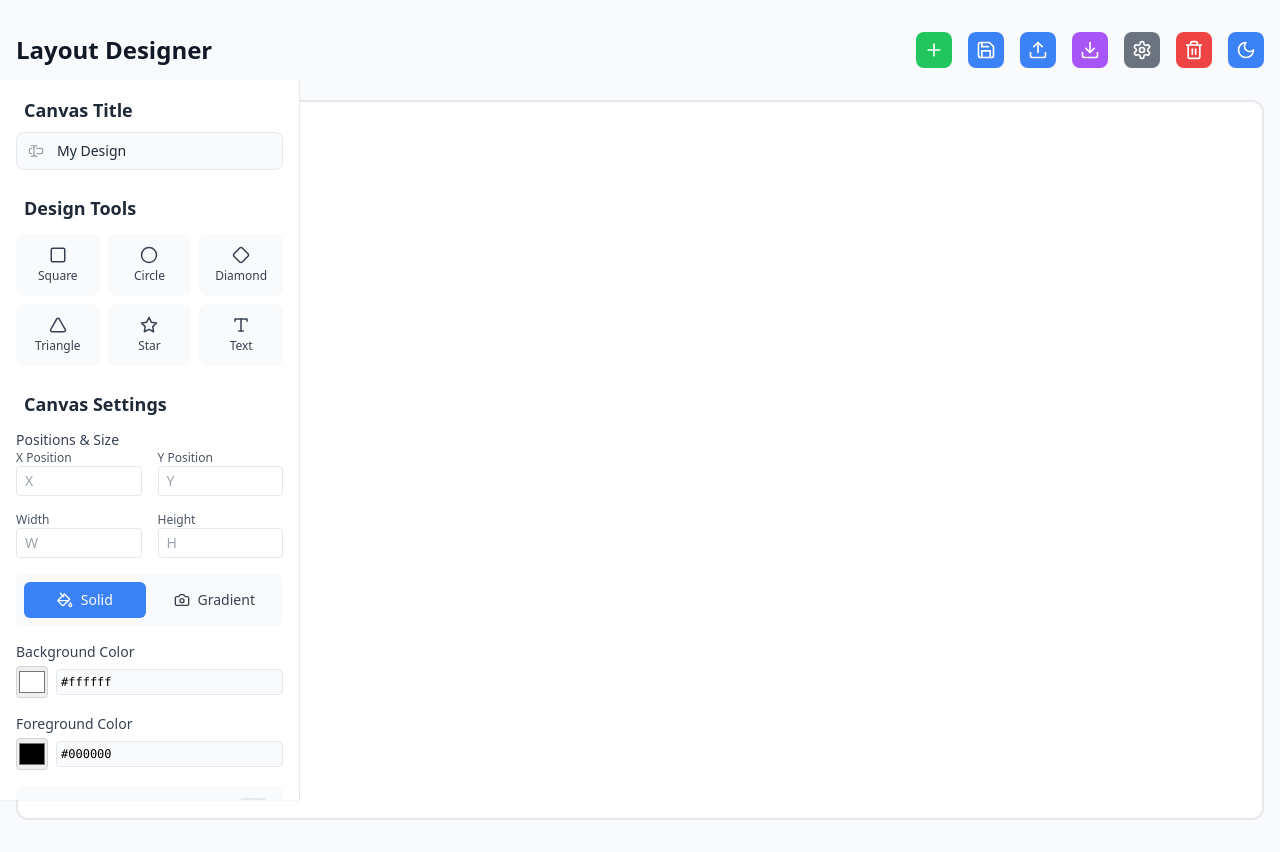
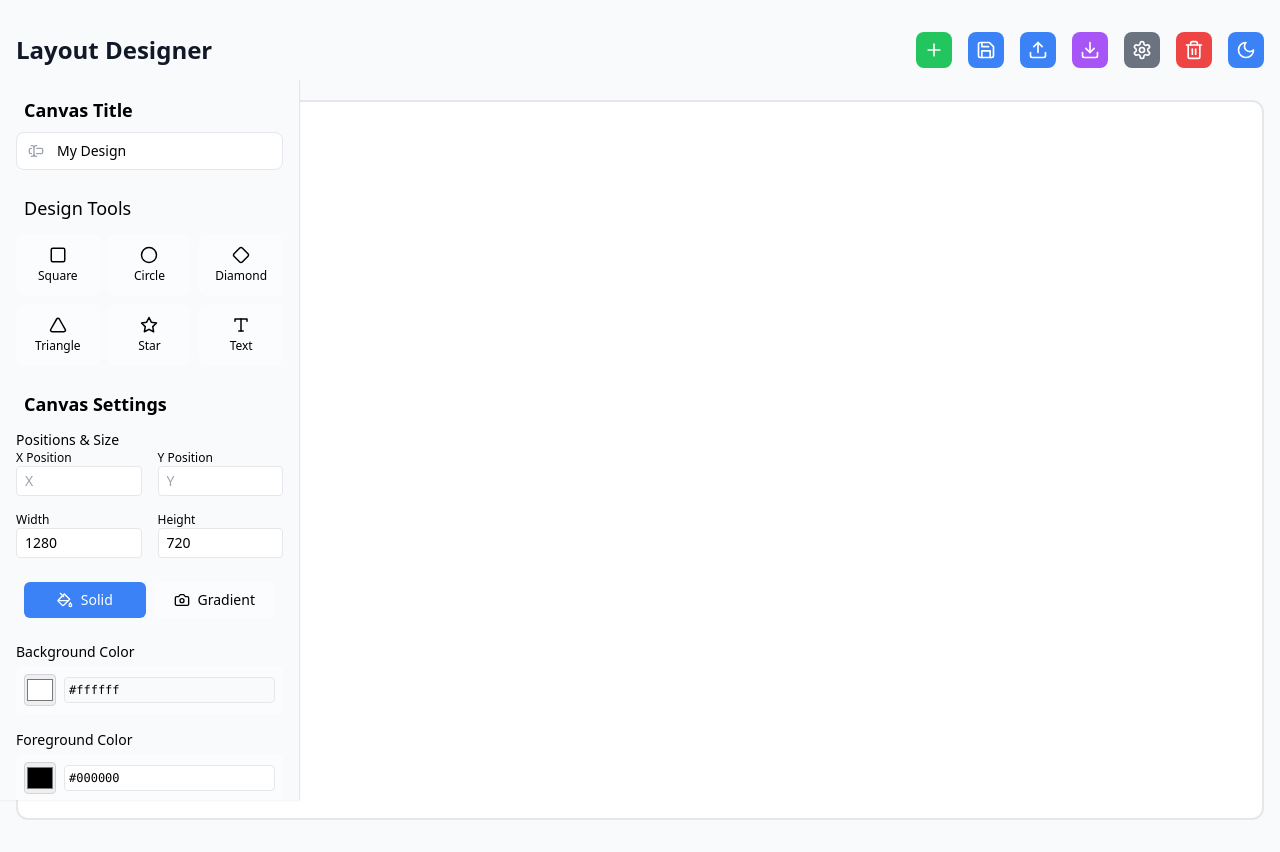
Before and after one commit to shreesanjai/LayoutApp, a React (Vite) app: page / in a window 1280 px wide. Built offline with nearby package versions, Linux system fonts and the light colour scheme.

Commit message:
refactor: rename RightSidebar to LeftSidebar and feat: add dark theme support

```diff
--- a/src/App.tsx
+++ b/src/App.tsx
@@ -3,7 +3,7 @@ import DrawingCanvas from './components/DrawingCanvas';
 import { PanelProvider } from './context/PanelContext';
 import { PanelIOProvider } from './context/PanelIOContext';
 import { CanvasSettingsProvider } from './context/CanvasSettingsContext';
-import RightSideBar from './components/RightSidebar';
+import RightSideBar from './components/LeftSidebar';
 
 
 function App() {
--- a/src/components/RightSidebar.tsx
+++ b/src/components/LeftSidebar.tsx
@@ -2,9 +2,9 @@ import { Moon, Sun, Square, Circle, Diamond, Triangle, Star, Type, LayoutGrid, C
 import { useState } from 'react';
 import { usePanel } from '../context/PanelContext';
 import { useCanvasSettings } from '../context/CanvasSettingsContext';
+import { useTheme } from '../context/ThemeContext';
 
-function RightSideBar() {
-    const [theme, setTheme] = useState<'light' | 'dark'>('light');
+function LeftSideBar() {
     const [canvasTitle, setCanvasTitle] = useState('My Design');
     const [bgType, setBgType] = useState<'solid' | 'gradient'>('solid');
     const [gradientColors, setGradientColors] = useState({
@@ -13,6 +13,7 @@ function RightSideBar() {
     });
 
     const { addPanel } = usePanel();
+    const { theme, toggleTheme } = useTheme();
     const {
         canvasBgColor,
         canvasWidth,
@@ -45,17 +46,17 @@ function RightSideBar() {
     };
 
     return (
-        <div className='w-[300px] h-[90%] flex flex-col gap-6 p-4 fixed top-20 left-0 bg-white dark:bg-gray-800 border-r border-gray-200 dark:border-gray-700 shadow-sm z-10 overflow-scroll ' >
+        <div className={`w-[300px] h-[90%] flex flex-col gap-6 p-4 fixed top-20 left-0 ${theme === 'dark' ? 'bg-gray-900 text-white' : 'bg-gray-50 text-black'}  border-r border-gray-200 shadow-sm z-10 overflow-scroll `} >
             {/* Canvas Title */}
             <div className='w-full'>
-                <h2 className='text-lg font-semibold text-gray-800 dark:text-white mb-2 px-2'>Canvas Title</h2>
-                <div className='relative'>
+                <h2 className='text-lg font-semibold mb-2 px-2'>Canvas Title</h2>
+                <div className={`relative`}>
                     <TextCursorInput className='absolute left-3 top-1/2 transform -translate-y-1/2 h-4 w-4 text-gray-400' />
                     <input
                         type='text'
                         value={canvasTitle}
                         onChange={(e) => setCanvasTitle(e.target.value)}
-                        className='w-full pl-10 pr-3 py-2 bg-gray-50 dark:bg-gray-700 border border-gray-200 dark:border-gray-600 rounded-lg text-sm text-gray-800 dark:text-gray-200 focus:outline-none focus:ring-2 focus:ring-blue-500 focus:border-transparent'
+                        className='w-full pl-10 pr-3 py-2 border rounded-lg text-sm focus:outline-none focus:ring-2 focus:ring-blue-500 focus:border-transparent'
                         placeholder='Enter canvas title'
                     />
                 </div>
@@ -63,18 +64,17 @@ function RightSideBar() {
 
             {/* Tools Section */}
             <div className='w-full'>
-                <h2 className='text-lg font-semibold text-gray-800 dark:text-white mb-3 px-2'>Design Tools</h2>
+                <h2 className='text-lg font-semibol mb-3 px-2'>Design Tools</h2>
                 <div className='grid grid-cols-3 gap-2'>
                     {tools.map((tool) => (
                         <button
                             key={tool.id}
-                            className={`flex flex-col items-center justify-center p-3 rounded-lg transition-all
-                                 bg-gray-50 dark:bg-gray-700 hover:bg-[#1f2935] dark:hover:bg-gray-600' hover:border border-white}`}
+                            className={`flex flex-col items-center justify-center p-3 rounded-lg transition-all ${theme === 'dark' ? 'bg-[#374151] text-white' : 'bg-[#fff5] text-black'}`}
                             title={tool.name}
                             onClick={() => addPanel(tool.name.toLowerCase())}
                         >
-                            <div className='text-gray-700 dark:text-gray-200'>{tool.icon}</div>
-                            <span className='text-xs mt-1 text-gray-700 dark:text-gray-300'>{tool.name}</span>
+                            <div>{tool.icon}</div>
+                            <span className='text-xs mt-1'>{tool.name}</span>
                         </button>
                     ))}
                 </div>
@@ -82,15 +82,15 @@ function RightSideBar() {
 
             {/* Canvas Settings Section */}
             <div className='w-full'>
-                <h2 className='text-lg font-semibold text-gray-800 dark:text-white mb-3 px-2'>Canvas Settings</h2>
+                <h2 className='text-lg font-semibold mb-3 px-2'>Canvas Settings</h2>
 
                 <div className="space-y-4">
-                    <div className='block text-sm font-medium text-gray-700 dark:text-gray-300 mb-1'>
+                    <div className='block text-sm font-medium mb-1'>
                         <h2>Positions & Size</h2>
                         <div className="grid grid-cols-2 gap-4">
                             {/* X Position */}
                             <div className="flex flex-col">
-                                <label htmlFor="x-position" className="text-xs text-gray-600">X Position</label>
+                                <label htmlFor="x-position" className="text-xs">X Position</label>
                                 <input
                                     id="x-position"
                                     type="number"
@@ -101,34 +101,40 @@ function RightSideBar() {
 
                             {/* Y Position */}
                             <div className="flex flex-col">
-                                <label htmlFor="y-position" className="text-xs text-gray-600">Y Position</label>
+                                <label htmlFor="y-position" className="text-xs">Y Position</label>
                                 <input
                                     id="y-position"
                                     type="number"
                                     className="border rounded px-2 py-1 text-sm"
                                     placeholder="Y"
+
                                 />
                             </div>
 
                             {/* Width */}
                             <div className="flex flex-col">
-                                <label htmlFor="width" className="text-xs text-gray-600">Width</label>
+                                <label htmlFor="width" className="text-xs">Width</label>
                                 <input
+                                maxLength={1280}
                                     id="width"
                                     type="number"
                                     className="border rounded px-2 py-1 text-sm"
                                     placeholder="W"
+                                    value={canvasWidth}
+                                    onChange={(e)=>setCanvasWidth(Number(e.currentTarget.value))}
                                 />
                             </div>
 
                             {/* Height */}
                             <div className="flex flex-col">
-                                <label htmlFor="height" className="text-xs text-gray-600">Height</label>
+                                <label htmlFor="height" className="text-xs">Height</label>
                                 <input
                                     id="height"
                                     type="number"
                                     className="border rounded px-2 py-1 text-sm"
                                     placeholder="H"
+                                     value={canvasHeight}
+                                    onChange={(e)=> setCanvasHeight(Number(e.currentTarget.value))}
                                 />
                             </div>
                         </div>
@@ -136,17 +142,17 @@ function RightSideBar() {
 
 
                     {/* Background Type Toggle */}
-                    <div className="flex items-center gap-2 p-2 rounded-lg bg-gray-50 dark:bg-gray-700">
+                    <div className="flex items-center gap-2 p-2 rounded-lg">
                         <button
                             onClick={() => setBgType('solid')}
-                            className={`flex-1 py-2 rounded-md flex items-center justify-center gap-2 text-sm ${bgType === 'solid' ? 'bg-blue-500 text-white' : 'text-gray-700 dark:text-gray-300'}`}
+                            className={`flex-1 py-2 rounded-md flex items-center justify-center gap-2 text-sm ${bgType === 'solid' ? 'bg-blue-500 text-white' : `${theme == 'dark' ? 'bg-[#374151] text-white' : 'bg-[#fff5] text-black'}`}`}
                         >
                             <PaintBucket size={16} />
                             Solid
                         </button>
                         <button
                             onClick={() => setBgType('gradient')}
-                            className={`flex-1 py-2 rounded-md flex items-center justify-center gap-2 text-sm ${bgType === 'gradient' ? 'bg-blue-500 text-white' : 'text-gray-700 dark:text-gray-300'}`}
+                            className={`flex-1 py-2 rounded-md flex items-center justify-center gap-2 text-sm ${bgType === 'gradient' ? 'bg-blue-500 text-white' : `${theme == 'dark' ? 'bg-[#374151] text-white' : 'bg-[#fff5] text-black'}`}`}
                         >
                             <Camera size={16} />
                             Gradient
@@ -157,55 +163,55 @@ function RightSideBar() {
                     {/* Color Pickers based on background type */}
                     {bgType === 'solid' ? (
                         <div>
-                            <label className="block text-sm font-medium text-gray-700 dark:text-gray-300 mb-1">Background Color</label>
-                            <div className="flex items-center gap-2">
+                            <label className="block text-sm font-medium mb-1">Background Color</label>
+                            <div className={`flex items-center gap-2 ${theme == 'dark' ? 'bg-[#374151] text-white' : 'bg-[#fff5] text-black'} p-2 rounded-md`}>
                                 <input
                                     type="color"
                                     value={canvasBgColor}
                                     onChange={(e) => setCanvasBgColor(e.target.value)}
-                                    className="w-8 h-8 rounded border border-gray-300 dark:border-gray-600 cursor-pointer"
+                                    className="w-8 h-8 rounded border border-gray-300 cursor-pointer"
                                 />
                                 <input
                                     type="text"
                                     value={canvasBgColor}
                                     onChange={(e) => setCanvasBgColor(e.target.value)}
-                                    className="flex-1 text-xs font-mono p-1 bg-gray-50 dark:bg-gray-700 border border-gray-200 dark:border-gray-600 rounded"
+                                    className="flex-1 text-xs font-mono p-1 bg-gray-50 border border-gray-200 rounded"
                                 />
                             </div>
                         </div>
                     ) : (
                         <div className="space-y-2">
                             <div>
-                                <label className="block text-sm font-medium text-gray-700 dark:text-gray-300 mb-1">Gradient Start</label>
+                                <label className="block text-sm font-medium  mb-1">Gradient Start</label>
                                 <div className="flex items-center gap-2">
                                     <input
                                         type="color"
                                         value={gradientColors.start}
                                         onChange={(e) => handleGradientColorChange('start', e.target.value)}
-                                        className="w-8 h-8 rounded border border-gray-300 dark:border-gray-600 cursor-pointer"
+                                        className="w-8 h-8 rounded border border-gray-300 cursor-pointer"
                                     />
                                     <input
                                         type="text"
                                         value={gradientColors.start}
                                         onChange={(e) => handleGradientColorChange('start', e.target.value)}
-                                        className="flex-1 text-xs font-mono p-1 bg-gray-50 dark:bg-gray-700 border border-gray-200 dark:border-gray-600 rounded"
+                                        className="flex-1 text-xs font-mono p-1 border border-gray-2000 rounded"
                                     />
                                 </div>
                             </div>
                             <div>
-                                <label className="block text-sm font-medium text-gray-700 dark:text-gray-300 mb-1">Gradient End</label>
-                                <div className="flex items-center gap-2">
+                                <label className="block text-sm font-medium  mb-1">Gradient End</label>
+                                <div className={`flex items-center gap-2 ${theme == 'dark' ? 'bg-[#374151] text-white' : 'bg-[#fff5] text-black'} p-2 rounded-md`}>
                                     <input
                                         type="color"
                                         value={gradientColors.end}
                                         onChange={(e) => handleGradientColorChange('end', e.target.value)}
-                                        className="w-8 h-8 rounded border border-gray-300 dark:border-gray-600 cursor-pointer"
+                                        className="w-8 h-8 rounded border border-gray-300 cursor-pointer"
                                     />
                                     <input
                                         type="text"
                                         value={gradientColors.end}
                                         onChange={(e) => handleGradientColorChange('end', e.target.value)}
-                                        className="flex-1 text-xs font-mono p-1 bg-gray-50 dark:bg-gray-700 border border-gray-200 dark:border-gray-600 rounded"
+                                        className="flex-1 text-xs font-mono p-1\0  rounded"
                                     />
                                 </div>
                             </div>
@@ -214,29 +220,29 @@ function RightSideBar() {
 
                     {/* Foreground Color */}
                     <div>
-                        <label className="block text-sm font-medium text-gray-700 dark:text-gray-300 mb-1">Foreground Color</label>
-                        <div className="flex items-center gap-2">
+                        <label className="block text-sm font-medium mb-1">Foreground Color</label>
+                        <div className={`flex items-center gap-2 ${theme == 'dark' ? 'bg-[#374151] text-white' : 'bg-[#fff5] text-black'} p-2 rounded-md`}>
                             <input
                                 type="color"
                                 value={canvasFgColor}
                                 onChange={(e) => setCanvasFgColor(e.target.value)}
-                                className="w-8 h-8 rounded border border-gray-300 dark:border-gray-600 cursor-pointer"
+                                className={`w-8 h-8 rounded border border-gray-300 cursor-pointer  `}
                             />
                             <input
                                 type="text"
                                 value={canvasFgColor}
                                 onChange={(e) => setCanvasFgColor(e.target.value)}
-                                className="flex-1 text-xs font-mono p-1 bg-gray-50 dark:bg-gray-700 border border-gray-200 dark:border-gray-600 rounded"
+                                className="flex-1 text-xs font-mono p-1 border  rounded"
                             />
                         </div>
                     </div>
 
                     {/* Toggle Settings */}
                     <div className="space-y-2">
-                        <div className="flex items-center justify-between p-3 rounded-lg bg-gray-50 dark:bg-gray-700">
+                        <div className={`flex items-center justify-between p-3 rounded-lg ${theme == 'dark' ? 'bg-[#374151] text-white' : 'bg-[#FFFAFA] text-black'}`}>
                             <div className="flex items-center gap-3">
-                                <LayoutGrid size={16} className="text-gray-600 dark:text-gray-300" />
-                                <span className="text-sm text-gray-700 dark:text-gray-300">Show Grid</span>
+                                <LayoutGrid size={16}  />
+                                <span className="text-sm\">Show Grid</span>
                             </div>
                             <label className="relative inline-flex items-center cursor-pointer">
                                 <input
@@ -245,14 +251,14 @@ function RightSideBar() {
                                     onChange={() => setShowGrid(!showGrid)}
                                     className="sr-only peer"
                                 />
-                                <div className="w-9 h-5 bg-gray-200 peer-focus:outline-none rounded-full peer dark:bg-gray-600 peer-checked:after:translate-x-full peer-checked:after:border-white after:content-[''] after:absolute after:top-[2px] after:left-[2px] after:bg-white after:border-gray-300 after:border after:rounded-full after:h-4 after:w-4 after:transition-all dark:border-gray-500 peer-checked:bg-blue-600"></div>
+                                <div className="w-9 h-5  peer-focus:outline-none rounded-full peer  peer-checked:after:translate-x-full peer-checked:after:border-white after:content-[''] after:absolute after:top-[2px] after:left-[2px] after:bg-white after:border-gray-300 after:border after:rounded-full after:h-4 after:w-4 after:transition-all peer-checked:bg-blue-600"></div>
                             </label>
                         </div>
 
-                        <div className="flex items-center justify-between p-3 rounded-lg bg-gray-50 dark:bg-gray-700">
-                            <div className="flex items-center gap-3">
-                                <Square size={16} className="text-gray-600 dark:text-gray-300" />
-                                <span className="text-sm text-gray-700 dark:text-gray-300">Rounded Corners</span>
+                        <div className={`flex items-center justify-between p-3 rounded-lg ${theme == 'dark' ? 'bg-[#374151] text-white' : 'bg-[#fbfcfc] text-black'}`}>
+                            <div className={`flex items-center gap-3 `}>
+                                <Square size={16}  />
+                                <span className="text-sm ">Rounded Corners</span>
                             </div>
                             <label className="relative inline-flex items-center cursor-pointer">
                                 <input
@@ -261,23 +267,23 @@ function RightSideBar() {
                                     onChange={() => setRoundedCorners(!roundedCorners)}
                                     className="sr-only peer"
                                 />
-                                <div className="w-9 h-5 bg-gray-200 peer-focus:outline-none rounded-full peer dark:bg-gray-600 peer-checked:after:translate-x-full peer-checked:after:border-white after:content-[''] after:absolute after:top-[2px] after:left-[2px] after:bg-white after:border-gray-300 after:border after:rounded-full after:h-4 after:w-4 after:transition-all dark:border-gray-500 peer-checked:bg-blue-600"></div>
+                                <div className="w-9 h-5 peer-focus:outline-none rounded-full peer peer-checked:after:translate-x-full peer-checked:after:border-white after:content-[''] after:absolute after:top-[2px] after:left-[2px] after:bg-white after:border-gray-300 after:border after:rounded-full after:h-4 after:w-4 after:transition-all peer-checked:bg-blue-600"></div>
                             </label>
                         </div>
 
-                        <div className="flex items-center justify-between p-3 rounded-lg bg-gray-50 dark:bg-gray-700">
+                        <div className={`flex items-center justify-between p-3 rounded-lg ${theme == 'dark' ? 'bg-[#374151] text-white' : 'bg-[#fff5] text-black'}`}>
                             <div className="flex items-center gap-3">
-                                {theme === 'light' ? <Sun size={16} className="text-gray-600 dark:text-gray-300" /> : <Moon size={16} className="text-gray-600 dark:text-gray-300" />}
-                                <span className="text-sm text-gray-700 dark:text-gray-300">Dark Mode</span>
+                                {theme === 'light' ? <Sun size={16}  /> : <Moon size={16} />}
+                                <span className="text-sm">Dark Mode</span>
                             </div>
                             <label className="relative inline-flex items-center cursor-pointer">
                                 <input
                                     type="checkbox"
-                                    checked={theme === 'dark'}
-                                    onChange={() => setTheme(theme === 'light' ? 'dark' : 'light')}
+                                    checked={theme == "dark"}
+                                    onChange={() => toggleTheme()}
                                     className="sr-only peer"
                                 />
-                                <div className="w-9 h-5 bg-gray-200 peer-focus:outline-none rounded-full peer dark:bg-gray-600 peer-checked:after:translate-x-full peer-checked:after:border-white after:content-[''] after:absolute after:top-[2px] after:left-[2px] after:bg-white after:border-gray-300 after:border after:rounded-full after:h-4 after:w-4 after:transition-all dark:border-gray-500 peer-checked:bg-blue-600"></div>
+                                <div className="w-9 h-5 peer-focus:outline-none rounded-full peer  peer-checked:after:translate-x-full peer-checked:after:border-white after:content-[''] after:absolute after:top-[2px] after:left-[2px] after:bg-white after:border-gray-300 after:border after:rounded-full after:h-4 after:w-4 after:transition-all  peer-checked:bg-blue-600"></div>
                             </label>
                         </div>
                     </div>
@@ -287,4 +293,4 @@ function RightSideBar() {
     )
 }
 
-export default RightSideBar;
+export default LeftSideBar;
```
